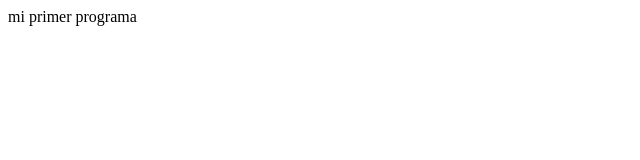
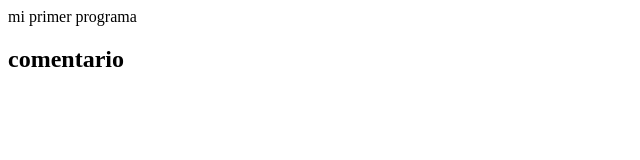
Before and after one commit to valevleo/practicagit, a plain HTML site: page index.html in a window 1280 px wide. Shown: the whole page, without its empty margins (0-640 px from the left). Drawn offline with Linux system fonts and the light colour scheme.

Commit message:
Update index.html

```diff
--- a/index.html
+++ b/index.html
@@ -7,5 +7,6 @@
 </head>
 <body>
     mi primer programa
+    <h2>comentario</h2>
 </body>
 </html>
```
